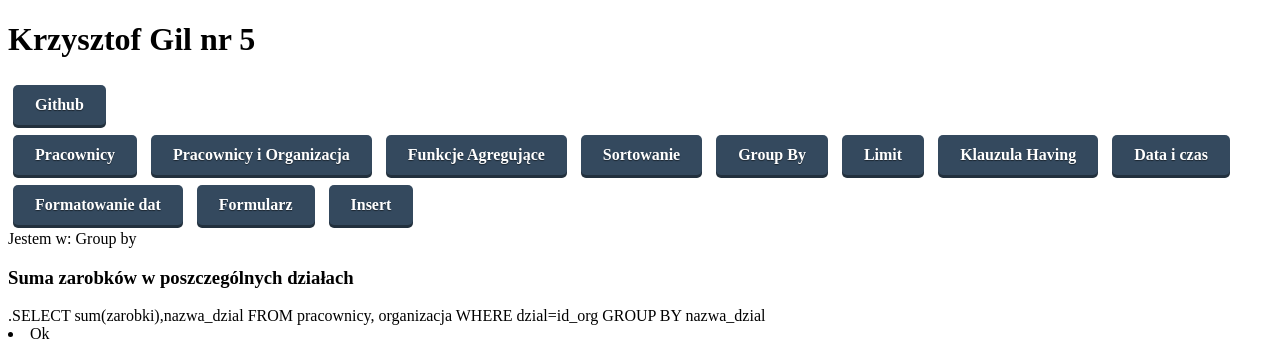
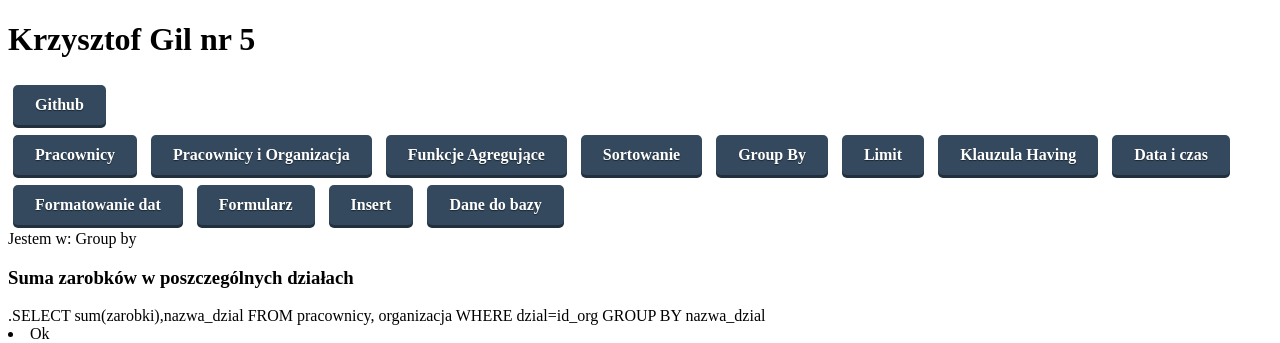
Before and after one commit to AD-2018/sql-php-pierwsza_strona-KrzysztofGil5, a PHP site: page /groupby.php in a window 1280 px wide. Shown: the top 343 px of the page. Run offline with PHP 8.4, Linux system fonts and the light colour scheme; data that the repository does not hold is empty.

Commit message:
Update groupby.php

```diff
--- a/groupby.php
+++ b/groupby.php
@@ -19,6 +19,7 @@
         <a href="formatowaniedat.php">Formatowanie dat</a>
         <a href="formularz.html">Formularz</a>
         <a href="insert.php">Insert</a>
+        <a href="danedobazy.html">Dane do bazy</a>
     </div>
 <?php
 require "connect.php";
```
